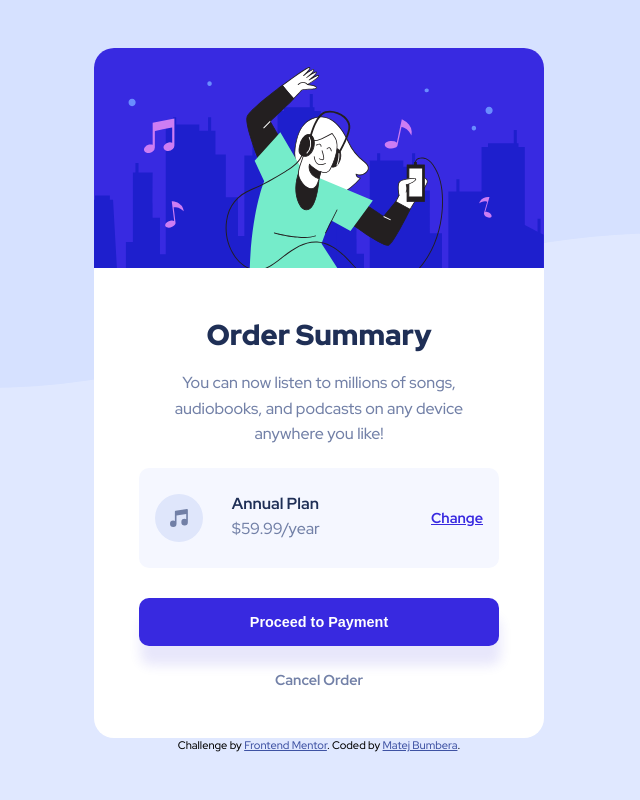
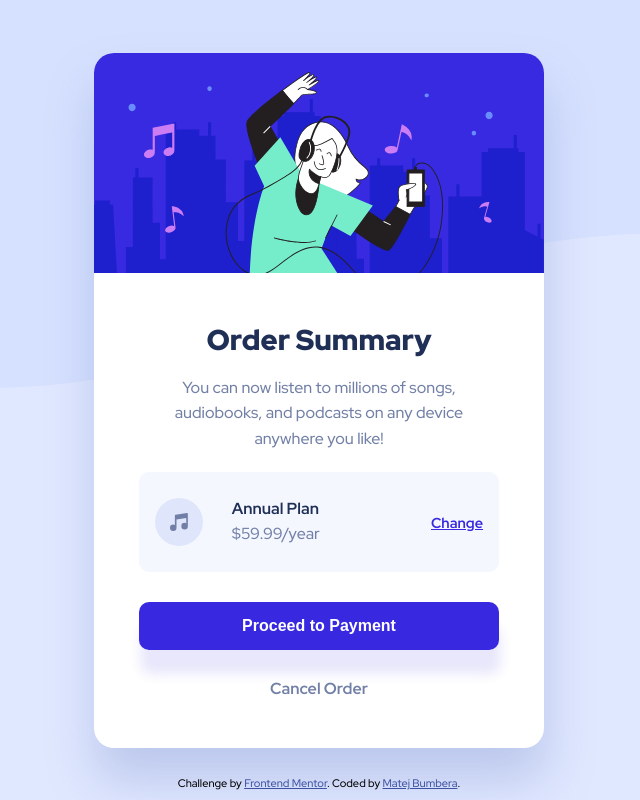
Before and after one commit to MatejBumbera/order-summary-component-main, a plain HTML site: page index.html in a window 1280 px wide. Shown: the whole page, without its empty margins (321-961 px from the left). Drawn offline with Linux system fonts and the light colour scheme.

Commit message:
minor changes

```diff
--- a/index.html
+++ b/index.html
@@ -14,20 +14,20 @@
 
   <!-- Feel free to remove these styles or customise in your own stylesheet 👍 -->
   <style>
-    .attribution { font-size: 11px; text-align: center;}
+    .attribution { font-size: 11px; text-align: center; position: fixed; bottom: 10px;}
     .attribution a { color: hsl(228, 45%, 44%); }
   </style>
 </head>
 <body>
   <main>
-  <img src="./images/illustration-hero.svg" style="border-radius: 20px 20px 0 0; object-fit: contain; width: 100%;">
+  <img src="./images/illustration-hero.svg" style="border-radius: 20px 20px 0 0; object-fit: contain; width: 100%;" alt="">
   <h1>Order Summary</h1>
   <p>
     You can now listen to millions of songs, audiobooks, and podcasts on any
     device anywhere you like!
   </p>
   <section>
-  <img src="./images/icon-music.svg" style="position: absolute; left: 1rem;">
+  <img src="./images/icon-music.svg" style="position: absolute; left: 1rem;" alt="">
   <strong style="position: absolute; top: 1.6rem; left: 5.8rem; color: hsl(223, 47%, 23%);">Annual Plan</strong>
   <p style="position: absolute; bottom: 1.6rem; left: 1.8rem;">$59.99/year</p>
   <a href="#" style="position: absolute; right: 1rem; font-size: 0.9rem; font-weight: 700;">Change</a>
--- a/style.css
+++ b/style.css
@@ -32,9 +32,10 @@ main {
     width: 90%;
     min-height: 650px;
     height: 87%;
-    max-height: 690px;
+    max-height: 695px;
     text-align: center;
     border-radius: 20px;
+    box-shadow: 0.1rem 2rem 3rem hsla(224, 42%, 62%, 0.342);
 }
 h1 {
     margin: 3rem 0 1rem 0;
@@ -61,8 +62,8 @@ button {
     border-radius: 10px;
     height: 3rem;
     font-weight: 700;
-    font-size: 0.9rem;
-    box-shadow: 0.1rem 1.2rem 0.7rem hsla(245, 75%, 52%, 0.113);
+    font-size: 1rem;
+    box-shadow: 0.1rem 1.5rem 0.7rem hsla(245, 75%, 52%, 0.113);
     margin: 0.6rem 0;
     cursor: pointer;
     background-color: hsl(245, 75%, 52%);
@@ -70,14 +71,16 @@ button {
 }
 button:hover {
     background-color: hsl(245, 64%, 66%);
+    box-shadow: 0.1rem 1.2rem 0.7rem hsla(245, 64%, 66%, 0.188);
 }
 a:hover {
    text-decoration: none;
    color: hsl(245, 64%, 66%);
+
 }
 #cancel {
-    margin-top: 0.7rem;
-    font-size: 0.9rem;
+    margin-top: 1rem;
+    font-size: 1rem;
     font-weight: 700;
     cursor: pointer;
 }
```
Also changed, not shown: screenshot.jpg (added), 2 other files.
